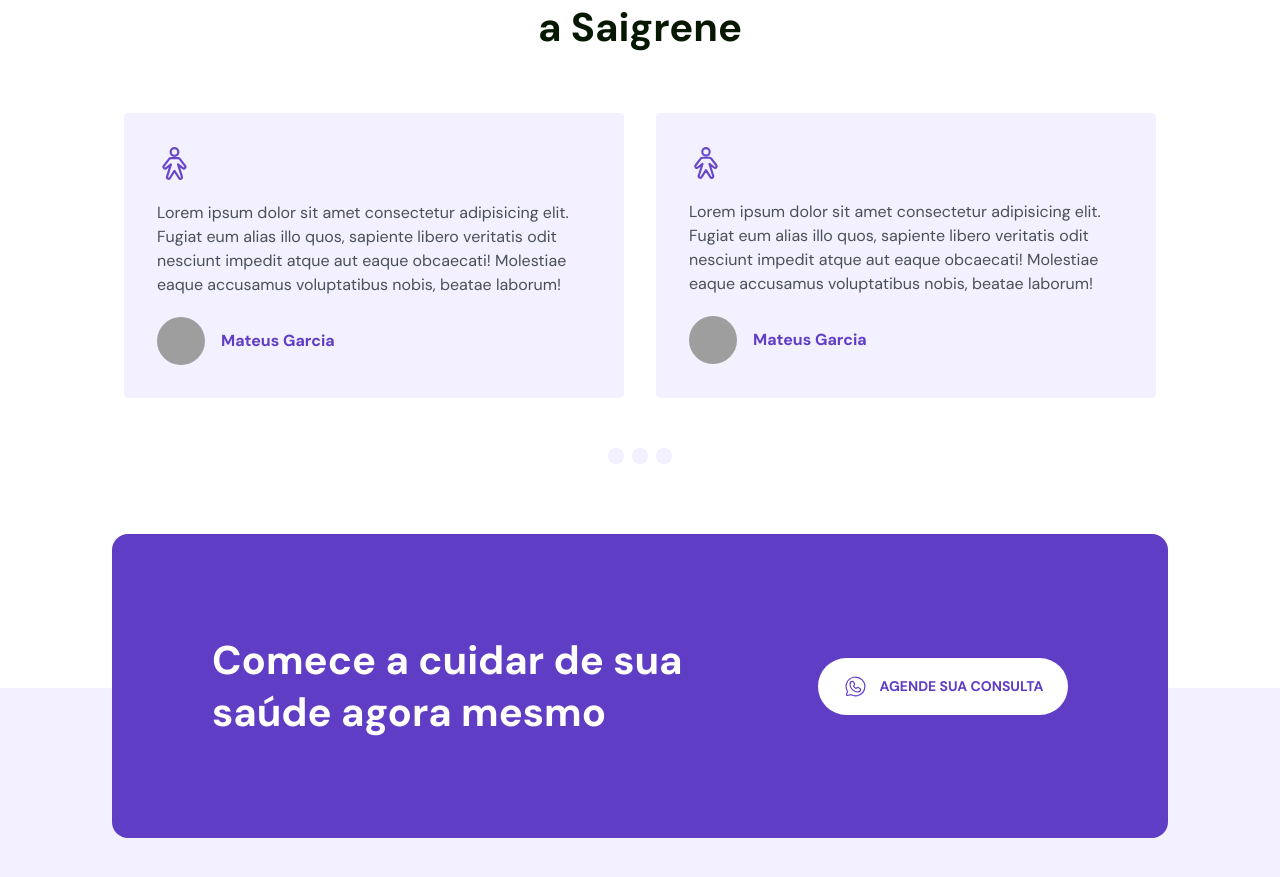
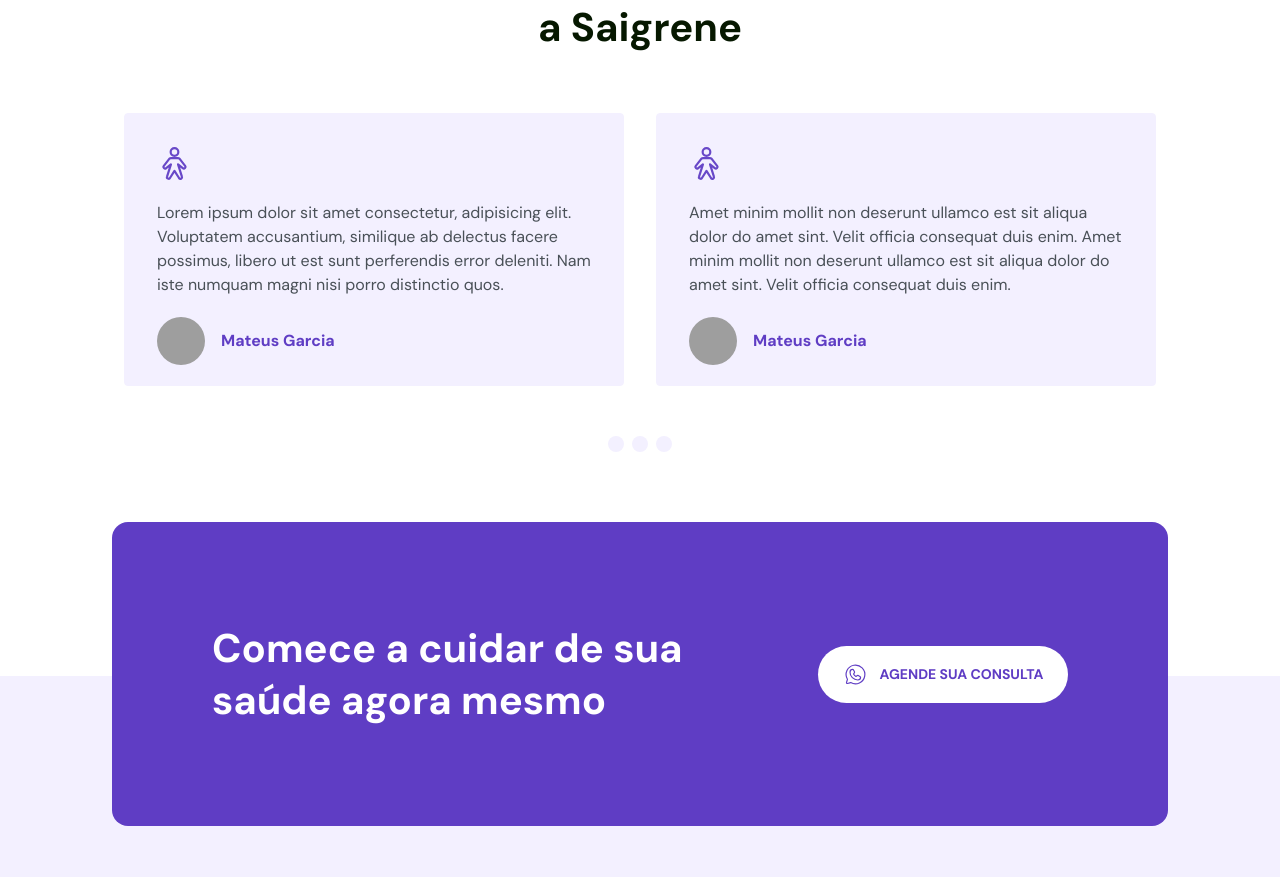
Before and after one commit to mateussk83/WebSite-Saigrene, a React (Vite) app: page / in a window 1280 px wide. Shown: the part 1819-2696 px from the top of the page. Built offline with nearby package versions, Linux system fonts and the light colour scheme; grey boxes are pictures that could not be loaded.

Commit message:
feat: turn testimonials into dynamic

```diff
--- a/src/components/Depoiments.tsx
+++ b/src/components/Depoiments.tsx
@@ -1,37 +1,53 @@
 import { Person } from "phosphor-react";
+import { useParams } from "react-router-dom";
+
+
 
 export function Depoiments() {
+
+  const depoiments = [
+    {
+      id: 1,
+      comment: "Lorem ipsum dolor sit amet consectetur, adipisicing elit. Voluptatem accusantium, similique ab delectus facere possimus, libero ut est sunt perferendis error deleniti. Nam iste numquam magni nisi porro distinctio quos.",
+      patient: {
+        avatarURL: "https://github.com/mateussk83.png",
+        name: "Mateus Garcia"
+      }
+    },
+    {
+      id: 2,
+      comment: "Amet minim mollit non deserunt ullamco est sit aliqua dolor do amet sint. Velit officia consequat duis enim. Amet minim mollit non deserunt ullamco est sit aliqua dolor do amet sint. Velit officia consequat duis enim. ",
+      patient: {
+        avatarURL: "https://github.com/mateussk83.png",
+        name: "Mateus Garcia"
+      }
+    }
+  ];
   return (
     <div className="bg-white pb-[14rem]">
       <header className="flex flex-col items-center">
         <h4 className="text-[0.875rem] leading-snug text-blue-700 tracking-wide font-bold pt-[8rem]">DEPOIMENTOS</h4>
         <h1 className="text-gray-900 font-bold mt-3 text-[2.5rem] w-[37.5rem] leading-[52.08px] text-center" >O que os clientes dizem sobre a Saigrene</h1>
       </header>
-      <div className="grid grid-cols-2 gap-8 mt-[3.75rem] ">
+      <div className="flex items-center justify-center gap-8 mt-[3.75rem] mx-[7.75rem]">
 
-        <div className="bg-blue-200 p-8 ml-[7.75rem] border border-solid border-blue-200 rounded">
-          <Person size={35} color="#6848c8" className="mb-5" />
-          <p className="text-gray-700 my-5">Lorem ipsum dolor sit amet consectetur adipisicing elit. Fugiat eum alias illo quos, sapiente libero veritatis odit nesciunt impedit atque aut eaque obcaecati! Molestiae eaque accusamus voluptatibus nobis, beatae laborum!</p>
-          <div className="flex items-center text-blue-700 font-bold">
-            <img
-              className="w-[3rem] h-[3rem] rounded-full"
-              src="https://github.com/mateussk83.png" />
-            <h1 className="ml-4">Mateus Garcia</h1>
-          </div>
+        {
+          depoiments.map(depoiment => {
+            return (
+              <div className="bg-blue-200 p-8 border border-solid border-blue-200 rounded w-[544px] h-[273px]">
+                <Person size={35} color="#6848c8" className="mb-5" />
+                <p className="text-gray-700 my-5 h-24">{depoiment.comment}</p>
+                <div className="flex items-center text-blue-700 font-bold">
+                  <img
+                    className="w-[3rem] h-[3rem] rounded-full"
+                    src={depoiment.patient.avatarURL} />
+                  <h1 className="ml-4">{depoiment.patient.name}</h1>
+                </div>
+              </div>
+            )
+          })
+        }
 
-
-
-        </div>
-        <div className="bg-blue-200 p-8 mr-[7.75rem] border border-solid border-blue-200 rounded">
-          <Person size={34} color="#6848c8" className="mb-5" />
-          <p className="text-gray-700 my-5">Lorem ipsum dolor sit amet consectetur adipisicing elit. Fugiat eum alias illo quos, sapiente libero veritatis odit nesciunt impedit atque aut eaque obcaecati! Molestiae eaque accusamus voluptatibus nobis, beatae laborum!</p>
-          <div className="flex items-center text-blue-700 font-bold">
-            <img
-              className="w-[3rem] h-[3rem] rounded-full"
-              src="https://github.com/mateussk83.png" />
-            <h1 className="ml-4">Mateus Garcia</h1>
-          </div>
-        </div>
       </div>
       <div className="flex items-center justify-center gap-2 mt-[3.125rem]">
         <span className="h-4 w-4 bg-blue-200 rounded-full hover:bg-blue-700"></span>
```
